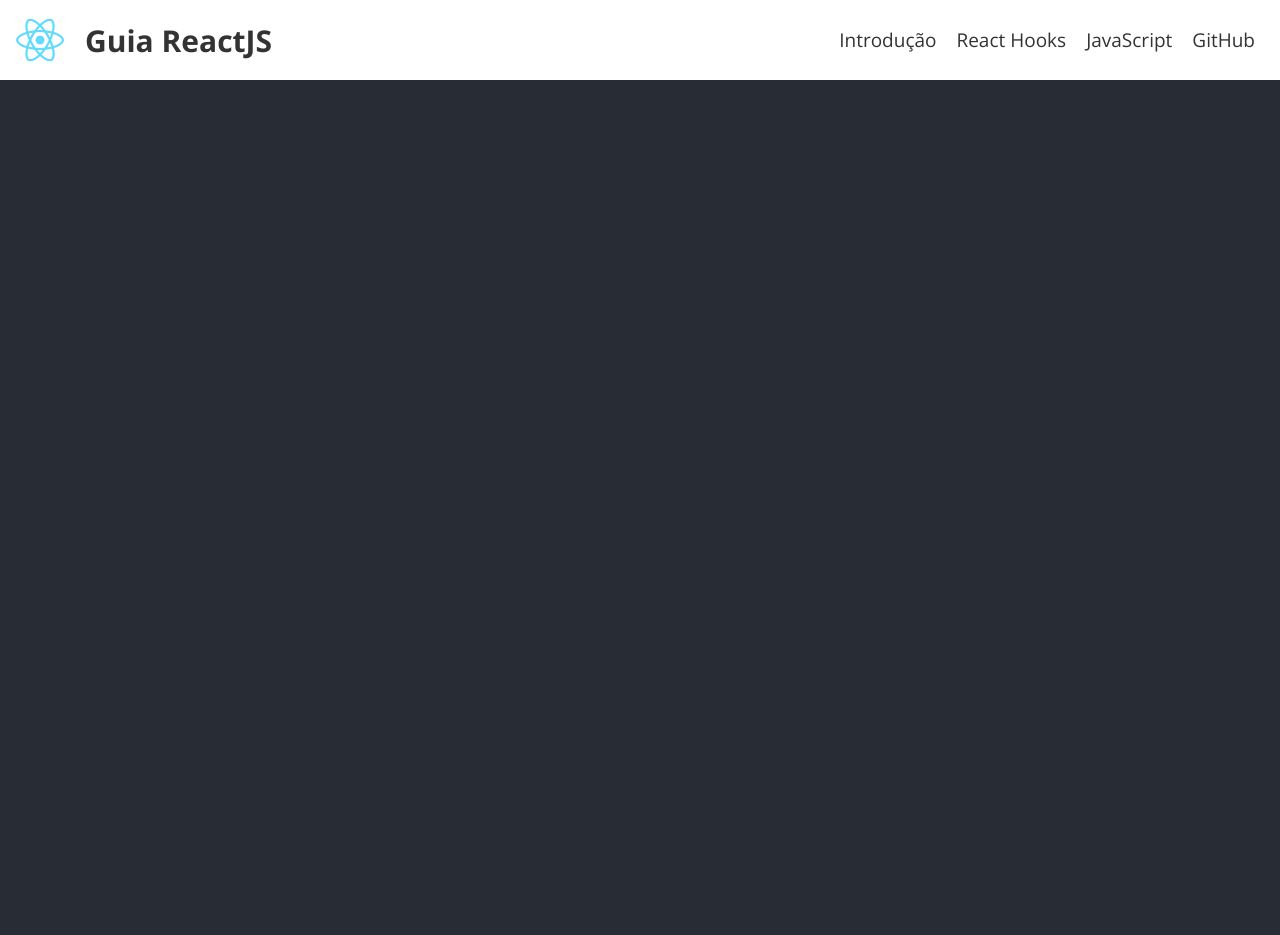
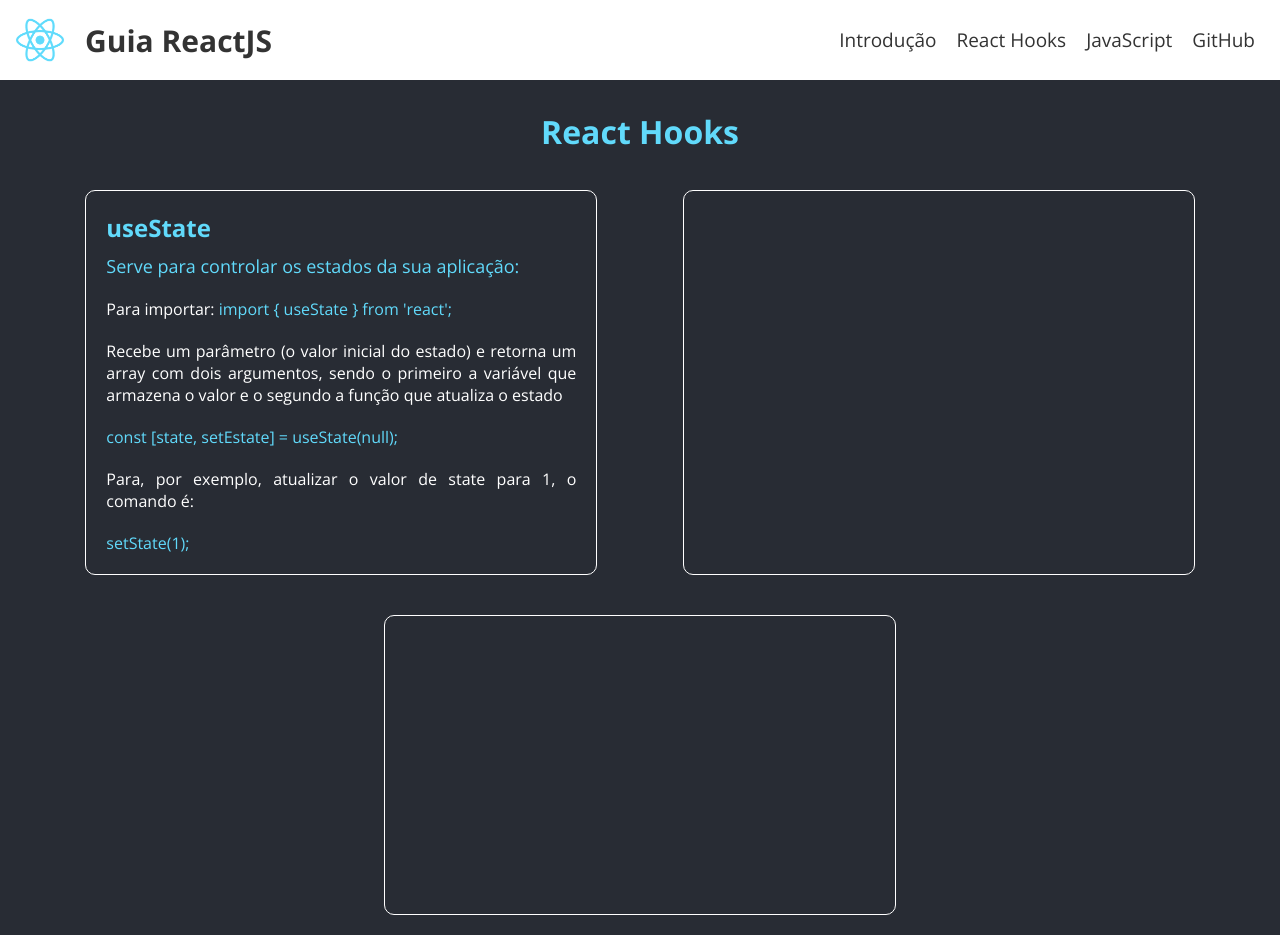
Before and after one commit to MatheusAndrade23/Guia_ReactJS, a React (Create React App) app: page /hooks in a window 1280 px wide. Before the commit the page ends 800 px from the top, so only its background shows below. Built offline with nearby package versions, Linux system fonts and the light colour scheme.

Commit message:
useState

```diff
--- a/src/App.js
+++ b/src/App.js
@@ -1,16 +1,18 @@
 import {BrowserRouter as Router, Route, Routes} from 'react-router-dom';
 
-import Home from './components/pages/Home.jsx'
+import Home from './components/pages/Home.jsx';
 import Header from './components/layouts/Header.jsx';
 import Intro from './components/pages/Intro.jsx';
+import Hooks from './components/pages/Hooks.jsx';
 
 function App() {
   return (
     <Router>
       <Header />
         <Routes>
-          <Route exact path='/' element={<Home/>}/>
-          <Route path='/intro' element={<Intro/>}/>
+          <Route exact path='/' element={<Home />}/>
+          <Route path='/intro' element={<Intro />}/>
+          <Route path='/hooks' element={<Hooks />}/>
         </Routes>
     </Router>
   )
--- /dev/null
+++ b/src/components/pages/Hooks.jsx
@@ -0,0 +1,37 @@
+function Hooks (){
+
+    let useState = '{ useState }'
+
+    return(
+        <div className="containerHooks">
+            <h1>React Hooks</h1>
+
+            <article className='state'>
+                <h2>useState</h2>
+
+                <h4>Serve para controlar os estados da sua aplicação:</h4>
+
+                <p>Para importar: <span>import {useState} from  'react';</span></p>
+
+                <p>Recebe um parâmetro (o valor inicial do estado) e retorna um array com dois argumentos, sendo o primeiro
+                    a variável que armazena o valor e o segundo a função que atualiza o estado</p>
+
+                <span>const [state, setEstate] = useState(null);</span>
+
+                <p>Para, por exemplo, atualizar o valor de state para 1, o comando é:</p>
+
+                <span>setState(1);</span>
+            </article>
+
+            <article className='effect'>
+
+            </article>
+
+            <article className='state'>
+
+            </article>
+        </div>
+    )
+}
+
+export default Hooks;
--- a/src/components/pages/Intro.jsx
+++ b/src/components/pages/Intro.jsx
@@ -77,7 +77,7 @@
             <article className='extra'>
                 <h2>Extra</h2>
                 <p>
-                    A instalação da <span><a href='https://chrome.google.com/webstore/detail/react-developer-tools/fmkadmapgofadopljbjfkapdkoienihi'>extensão do React</a></span> para desenvolvedores é recomendada.
+                    A instalação da <span><a href='https://chrome.google.com/webstore/detail/react-developer-tools/fmkadmapgofadopljbjfkapdkoienihi'>extensão</a></span> do React para desenvolvedores é recomendada.
                 </p>
                 <p>
                     Ela te permite saber se um site é feito com React e caso for, ver os seus componentes.
--- a/src/css/index.css
+++ b/src/css/index.css
@@ -94,6 +94,49 @@
   text-decoration: underline;
 }
 
+.containerHooks {
+  margin-top: 90px;
+  width: 100%;
+  display: flex;
+  flex-direction: row;
+  flex-wrap: wrap;
+  justify-content: space-evenly;
+  position: relative;
+}
+.containerHooks h1 {
+  position: absolute;
+  color: #61dafb;
+  margin: 20px 0;
+  margin-top: -60px;
+}
+.containerHooks > article {
+  min-height: 300px;
+  min-width: 350px;
+  width: 40%;
+  border: 1px solid #fff;
+  border-radius: 10px;
+  margin: 20px 0;
+  padding: 20px;
+}
+.containerHooks h2 {
+  color: #61dafb;
+}
+.containerHooks h4 {
+  color: #61dafb;
+  font-weight: lighter;
+  margin-top: 10px;
+  font-size: 18px;
+}
+.containerHooks p {
+  color: #fff;
+  margin: 20px 0;
+  text-align: justify;
+}
+.containerHooks span {
+  color: #61dafb;
+  text-align: justify;
+}
+
 * {
   padding: 0;
   margin: 0;
--- /dev/null
+++ b/src/sass/modules/_hooks.sass
@@ -0,0 +1,45 @@
+@use '../base/variables'
+
+.containerHooks
+    margin-top: 90px
+    width: 100%
+    display: flex
+    flex-direction: row
+    flex-wrap: wrap
+    justify-content: space-evenly
+    position: relative
+
+    h1
+        position: absolute
+        color: variables.$primary-color
+        margin: 20px 0
+        margin-top: -60px
+
+    > article
+
+        min-height: 300px
+        min-width: 350px
+        width: 40%
+        border: 1px solid variables.$light-color
+        border-radius: 10px
+        margin: 20px 0
+        padding: 20px
+
+    h2
+        color: variables.$primary-color
+
+    h4
+        color: variables.$primary-color
+        font-weight: lighter
+        margin-top: 10px
+        font-size: 18px
+
+    p
+        color: variables.$light-color
+        margin: 20px 0
+        text-align: justify
+
+    span
+
+        color: variables.$primary-color
+        text-align: justify
--- a/src/sass/modules/modules.sass
+++ b/src/sass/modules/modules.sass
@@ -1,2 +1,3 @@
-@use './_home'
-@use './_intro'
+@use './home'
+@use './intro'
+@use './hooks'
```
Also changed, not shown: src/sass/layouts/_header.sass (line endings or trailing spaces), 1 other file (tests, documents, lock files or other folders).
